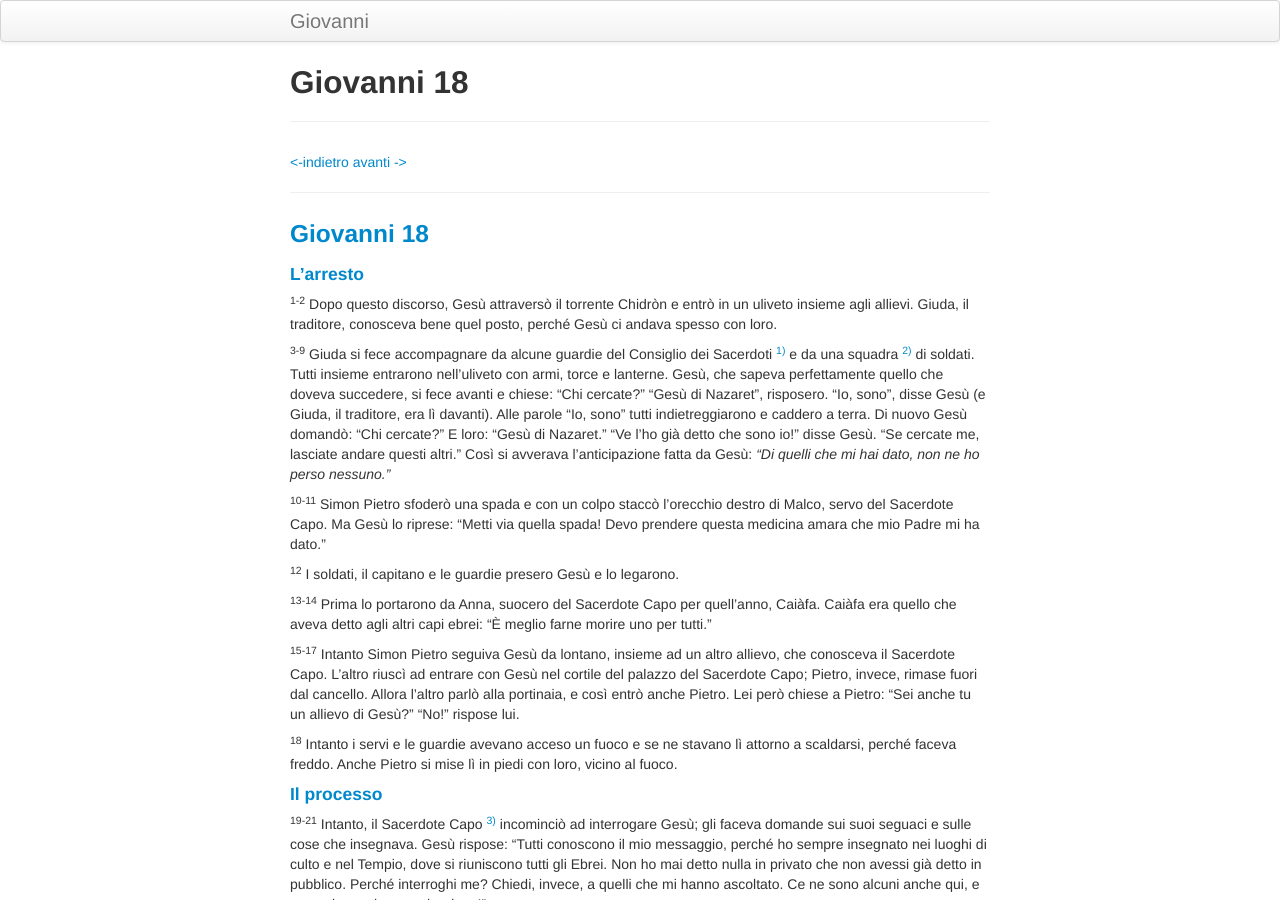
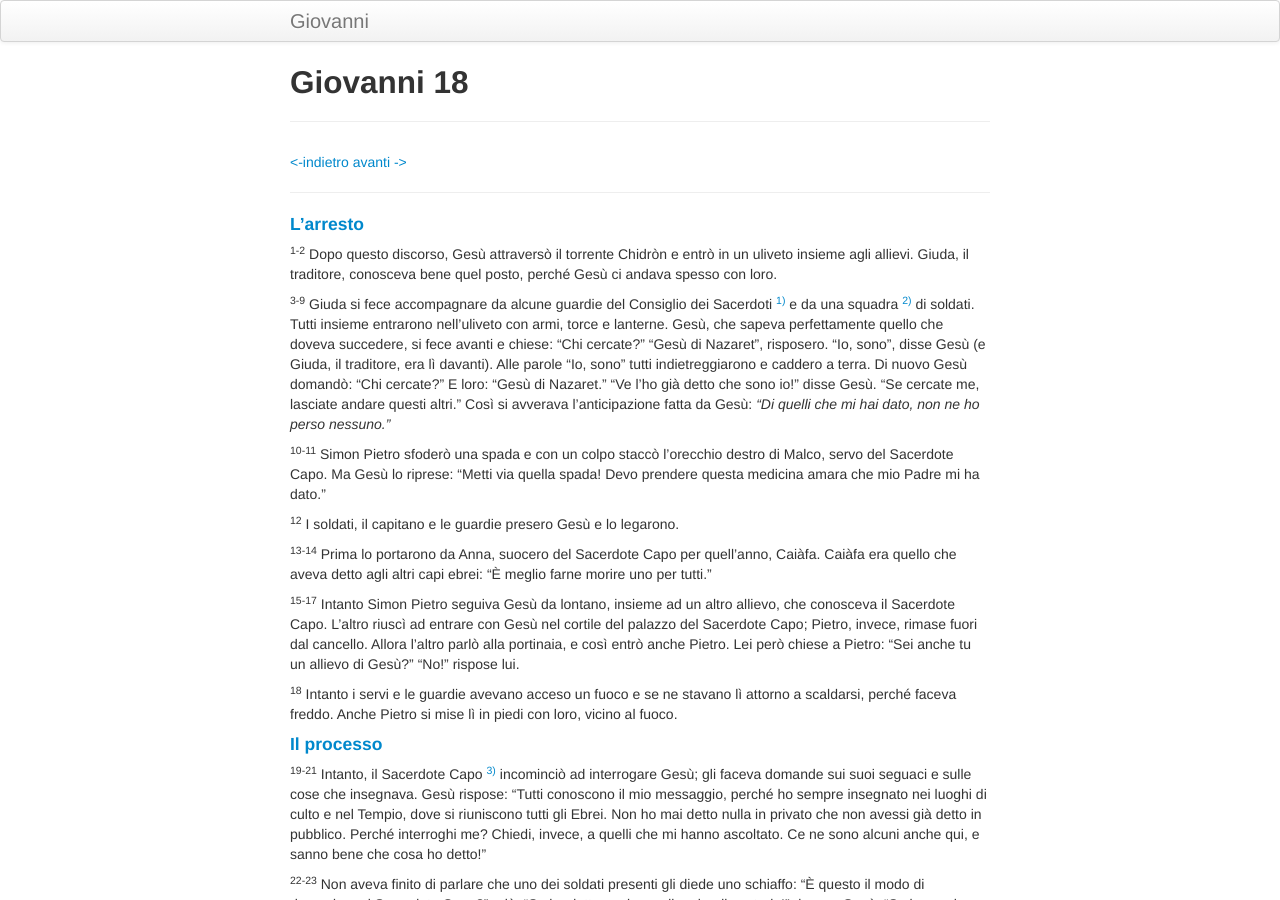
Before and after one commit to pachialu/giovanni_pages, a Jekyll site: the page built from pages/gv18.md, in a window 1280 px wide and 900 px high. Built offline with Jekyll 4.4.1, drawn with Linux system fonts in a browser that asks for light colours.

Commit message:
tolti i titoli

```diff
--- a/pages/gv18.md
+++ b/pages/gv18.md
@@ -5,9 +5,6 @@ title: Giovanni 18
 [<-indietro](gv17.html) [avanti ->](gv19.html)
 
 --------------------------------
-
-### <a href="" id="giovanni_18">Giovanni 18</a>
-
 #### <a href="" id="l_arresto">L'arresto</a>
 
 <sup>1-2</sup> Dopo questo discorso, Gesù attraversò il torrente Chidròn e entrò in un uliveto insieme agli allievi. Giuda, il traditore, conosceva bene quel posto, perché Gesù ci andava spesso con loro.
```
Also changed, not shown: pages/gv19.md (+0 -2 lines).
